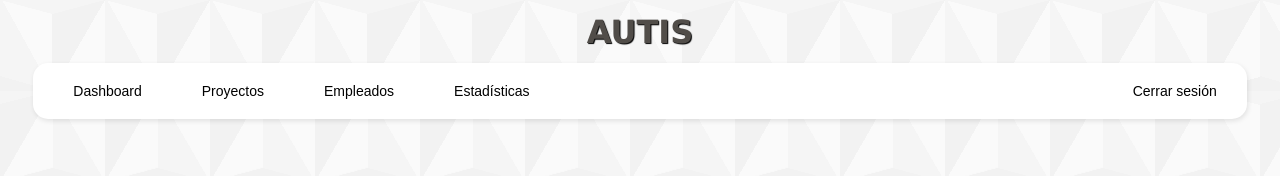
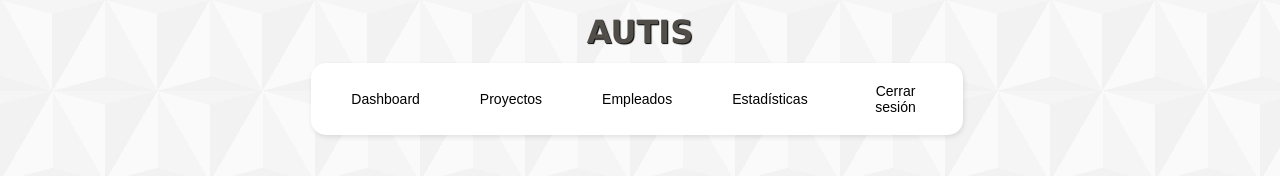
Before and after one commit to Paguita999/OpenProject, a plain HTML site: page frontend/html/pruebas-inicio.html in a window 1280 px wide. Drawn offline with Linux system fonts and the light colour scheme.

Commit message:
trabajo en contenido

```diff
--- a/frontend/css/pruebas-inicio.css
+++ b/frontend/css/pruebas-inicio.css
@@ -58,7 +58,6 @@
 
 html {
     --s: 105px;
-    /* control the size*/
     --c1: #f2f2f2;
     --c2: #f5f5f5;
     --c3: #fafafa;
@@ -77,7 +76,7 @@ h1 {
     margin: 1%;
     color: #514d49;
     text-align: center;
-    font-family:'Lucida Sans', 'Lucida Sans Regular', 'Lucida Grande', 'Lucida Sans Unicode', Geneva, Verdana, sans-serif;
+    font-family: 'Lucida Sans', 'Lucida Sans Regular', 'Lucida Grande', 'Lucida Sans Unicode', Geneva, Verdana, sans-serif;
     font-size: 200%;
     font-weight: bold;
     text-shadow: #000000 1px 1px 1px;
@@ -87,13 +86,22 @@ h1 {
     display: flex;
     flex-direction: column;
     align-items: center;
-    padding: 20px;
+    background-color: white;
+    max-width: 50%;
+    margin: auto;
+    border-radius: 15px;
+    border: none;
+    box-shadow: 0 2px 4px rgba(0, 0, 0, 0.1);
 }
+
+
 .container div h2 {
     font-size: 24px;
     font-family: 'Courier New', Courier, monospace;
     color: #c16e0e;
+
 }
+
 .container div p {
     font-size: 16px;
     font-family: 'Times New Roman', Times, serif;
@@ -110,11 +118,11 @@ h1 {
     background-color: #ffffff;
     padding: 10px;
     margin: 1%;
-    margin-left: 2%;
-    margin-right: 2%;
+    margin-left: 24%;
     border-radius: 15px;
     border: none;
     box-shadow: 1px 2px 5px rgba(0, 0, 0, 0.1);
+    max-width: 50%;
 }
 
 .nav .button {
--- a/frontend/html/pruebas-inicio.html
+++ b/frontend/html/pruebas-inicio.html
@@ -26,7 +26,7 @@
             </div>
         </nav>
 
-        <div class="container"></div>
+        <div id="container" class="container"></div>
 
         <div id="crearUsuario">
             <button id="abrirModal" onclick="crearUsuario()" style="display: none;">Crear Usuario</button>
```
